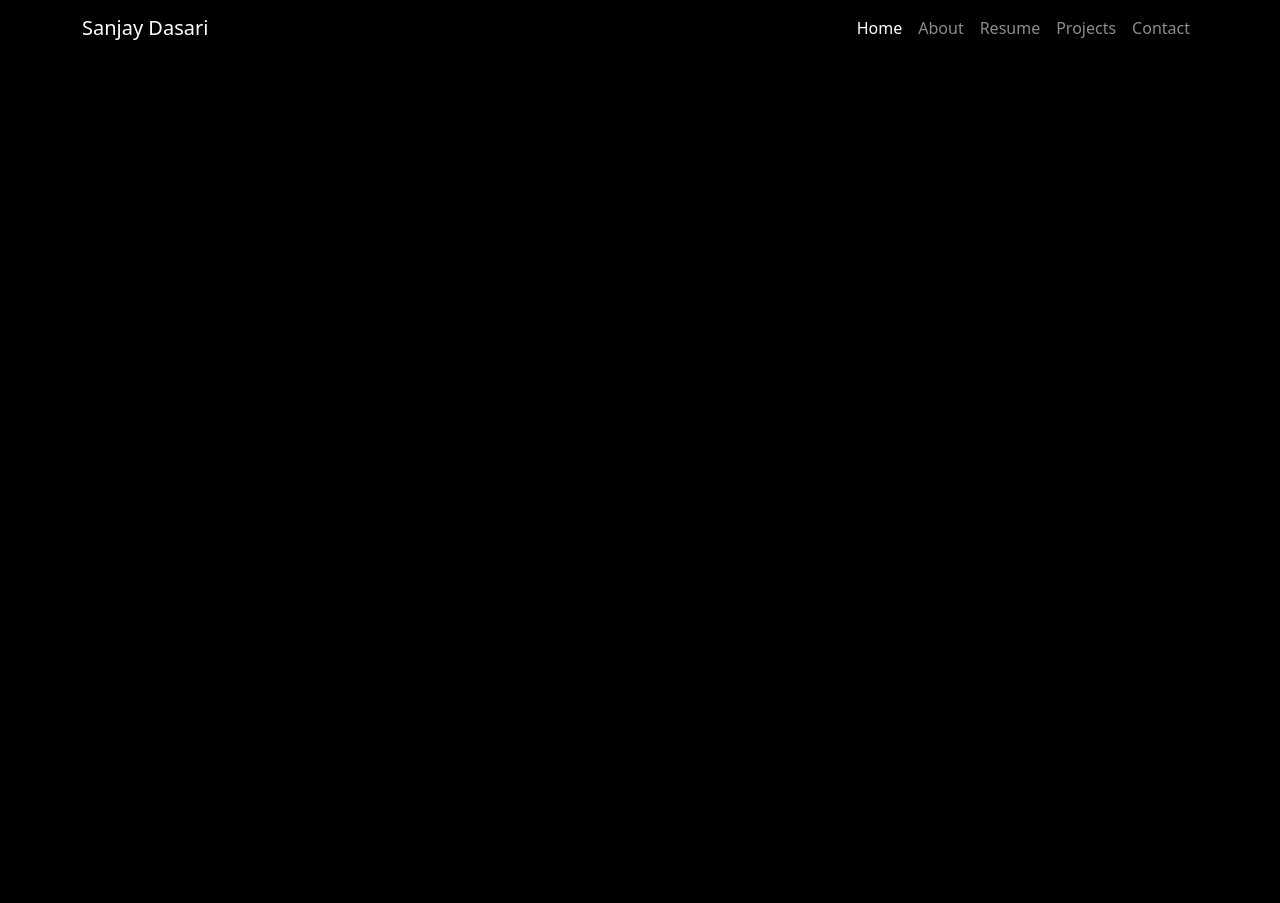
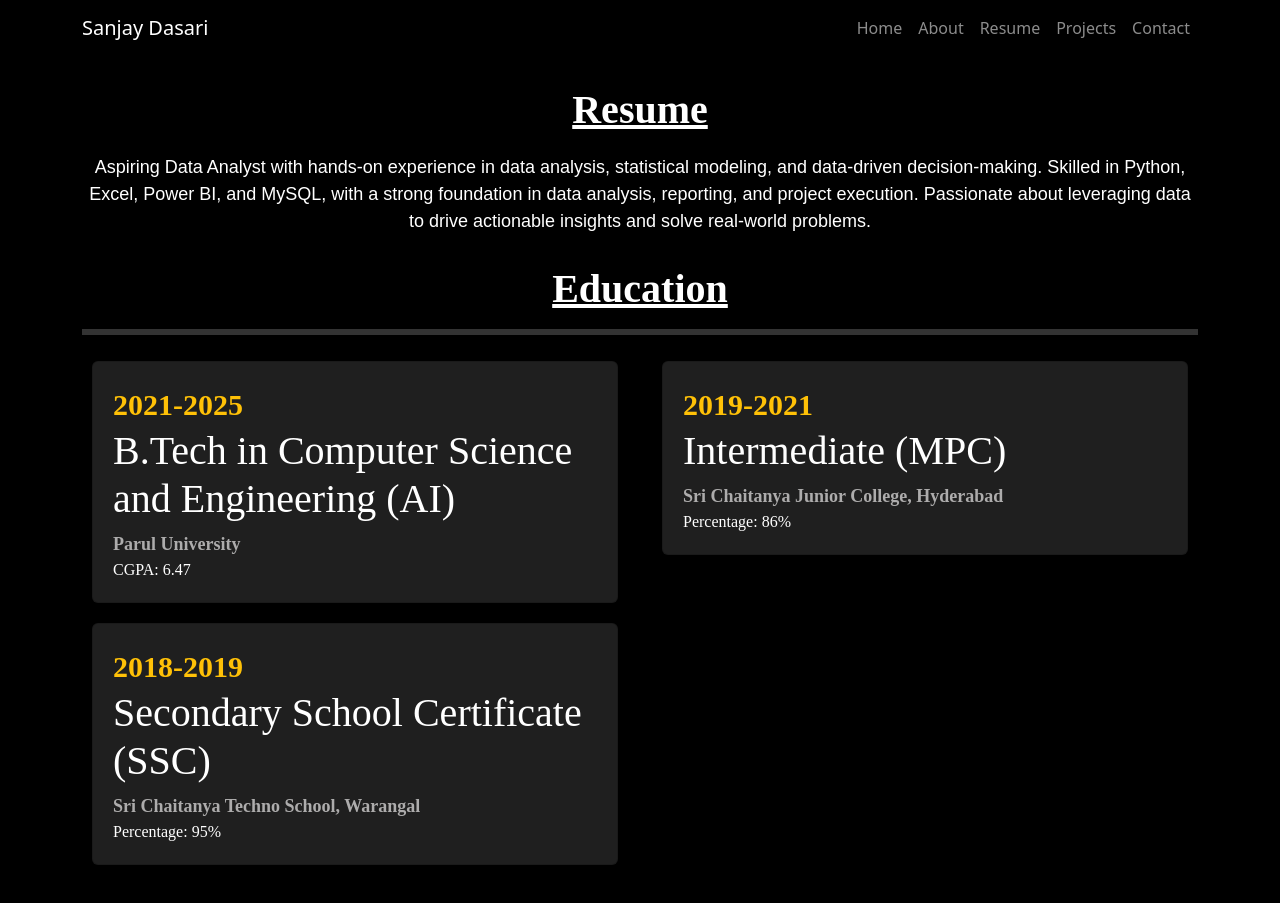
Before and after one commit to Sanjay-799/React-Portfolio, a React (Vite) app in the folder portfolio/: page /resume in a window 1280 px wide. Shown: the top 903 px of the page. Before the commit the page ends 800 px from the top, so only its background shows below. Built offline with nearby package versions, Linux system fonts and the light colour scheme.

Commit message:
created resumepage

```diff
--- a/portfolio/src/App.css
+++ b/portfolio/src/App.css
@@ -27,7 +27,10 @@
   display: flex;
   flex-direction: column;
   gap: 0.5rem;
+  /* align-items: center; */
+
 }
+
 
 
 @media (min-width: 768px) {
@@ -112,3 +115,68 @@
 .progress {
   background-color: #333;
 }
+
+/* ResumePage */
+
+.resume-heading{
+  color: white;
+  font-family: "Antic Slab", serif;
+  font-weight: bold;
+  text-align: center;
+  margin-top: 30px;
+  text-decoration: underline;
+
+}
+.bio{
+  color: white;
+  font-family: "Libre Franklin", sans-serif;
+  margin-top: 20px;
+  font-weight: 500;
+  font-size: 18px;
+  text-align: center;
+}
+
+.card{
+  background: #1f1f1f;
+  color: white;
+  font-family: "Ancizar Serif", serif;
+  margin: 10px;
+  padding: 20px;
+}
+.year{
+  color: #ffc107;
+  font-weight: bold;
+  font-size: 30px;
+  font-family: "Alfa Slab One", serif;
+}
+.college{
+  font-family: "Slabo 27px", serif;
+  font-size: large;
+  font-weight: bold;
+  color: #adacac;
+}
+
+.cgpa{
+  font-size: medium;
+  font-family: "Ancizar Serif", serif;
+}
+
+.btn-resume{
+  margin: 30px;
+  text-align: center;
+  /* border: 1px solid red; */
+
+}
+
+.button-resume{
+  background: #ffc107;
+  padding: 10px;
+  font-family: "Gruppo", sans-serif;
+  color: black;
+  font-weight: 500;
+  border-radius: 25px;
+  cursor: pointer;
+  height: 60px;
+  width: 150px;
+  border: 2px solid white;
+}
--- a/portfolio/src/Components/Navbar.jsx
+++ b/portfolio/src/Components/Navbar.jsx
@@ -21,7 +21,7 @@ function NavbarPage() {
           </button>
           <div className="collapse navbar-collapse" id="navbarNavAltMarkup">
             <div className="navbar-nav ms-auto">
-              <Link className="nav-link active" aria-current="page" to="/">Home</Link>
+              <Link className="nav-link" aria-current="page" to="/">Home</Link>
               <Link className="nav-link" to="/about">About</Link>
               <Link className="nav-link" to="/resume">Resume</Link>
               <Link className="nav-link" to="/projects">Projects</Link>
--- a/portfolio/src/Pages/About.jsx
+++ b/portfolio/src/Pages/About.jsx
@@ -76,7 +76,9 @@ function AboutPage() {
                 </div>
               ))}
             </div>
-            <button className="my-works-button mt-3">Linkedin</button>
+            <button className="my-works-button mt-3" onClick={() => {
+    window.open("https://www.linkedin.com/in/dasarisanjay799/", '_blank');
+  }}>Linkedin</button>
           </div>
         </div>
       </div>
--- a/portfolio/src/Pages/Resume.jsx
+++ b/portfolio/src/Pages/Resume.jsx
@@ -5,7 +5,63 @@ function ResumePage(){
 
     return(
         <>
+        <div className="container">
+            <div className="">
+                <h1 className="resume-heading">Resume</h1>
+                <p className="bio">Aspiring Data Analyst with hands-on experience in data analysis, statistical modeling, and data-driven decision-making. Skilled in Python, Excel, Power BI, and MySQL, with a strong foundation in data analysis, reporting, and project execution. Passionate about leveraging data to drive actionable insights and solve real-world problems.</p>
+            </div>
 
+            <div className="">
+                <h1 className="resume-heading">Education</h1>
+            </div>
+            <hr style={{ border: '3px solid #ccc' }} />
+
+
+
+            <div className="row">
+                <div className="col-12 col-md-6">
+                    <div className="card">
+                        <span className="year">2021-2025</span>
+                        <h1>B.Tech in Computer Science and Engineering (AI)</h1>
+                        <span className="college">Parul University</span>
+                        <span className="cgpa">CGPA: 6.47</span>
+                    </div>
+                </div>
+
+                <div className="col-12 col-md-6">
+                    <div className="card">
+                        <span className="year">2019-2021</span>
+                        <h1>Intermediate (MPC)</h1>
+                        <span className="college">Sri Chaitanya Junior College, Hyderabad</span>
+                        <span className="cgpa">Percentage: 86%</span>
+                    </div>
+                </div>
+
+
+                <div className="col-12 col-md-6">
+                    <div className="card">
+                        <span className="year">2018-2019</span>
+                        <h1>Secondary School Certificate (SSC)</h1>
+                        <span className="college">Sri Chaitanya Techno School, Warangal</span>
+                        <span className="cgpa">Percentage: 95%</span>
+                    </div>
+                </div>
+            </div>
+
+
+            <div className="btn-resume">
+                <button className="button-resume" onClick={()=>{
+                    window.open("", '_blank');
+                }}>DOWNLOAD CV</button>
+            </div>
+
+
+
+
+
+
+
+        </div>
         </>
     )
 }
```
